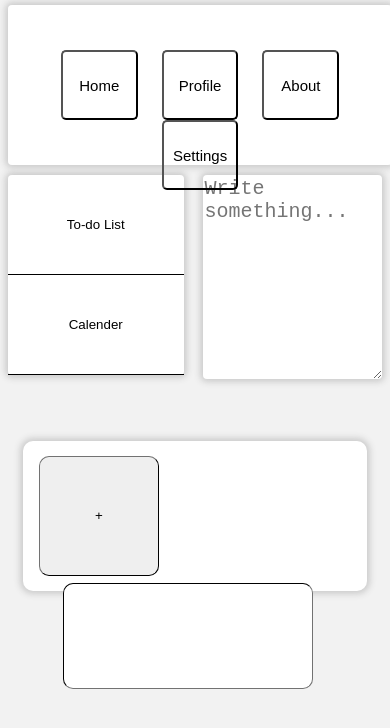
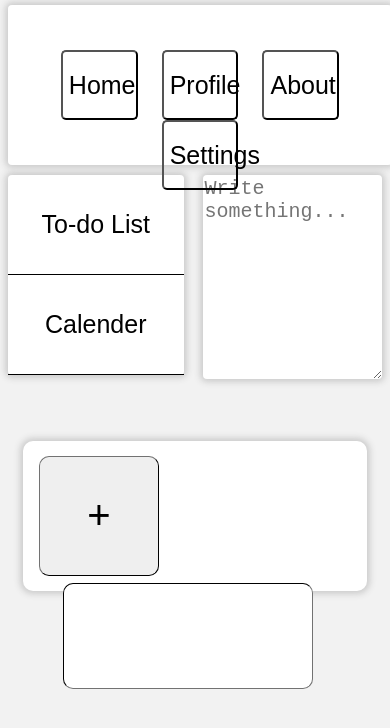
Before and after one commit to sanchirganzorig/Sanchir1, a plain HTML site: page index.html in a window 390 px wide. Drawn offline with Linux system fonts and the light colour scheme.

Commit message:
font size

```diff
--- a/css/style.css
+++ b/css/style.css
@@ -194,6 +194,7 @@ section{
   }
   .nav-button{
     height: 100px;
+    font-size: 25px;
   }
   #notepad{
     width: 45%;
@@ -208,6 +209,7 @@ section{
   .header-button{
     width: 20%;
     height: 70px;
+    font-size: 25px;
   }
   .todo{
     height: 80px;
@@ -234,6 +236,7 @@ section{
     height: 120px;
     width: 120px;
     top: 50%;
+    font-size: 40px;
   }
 }
 /* Profile */
```
